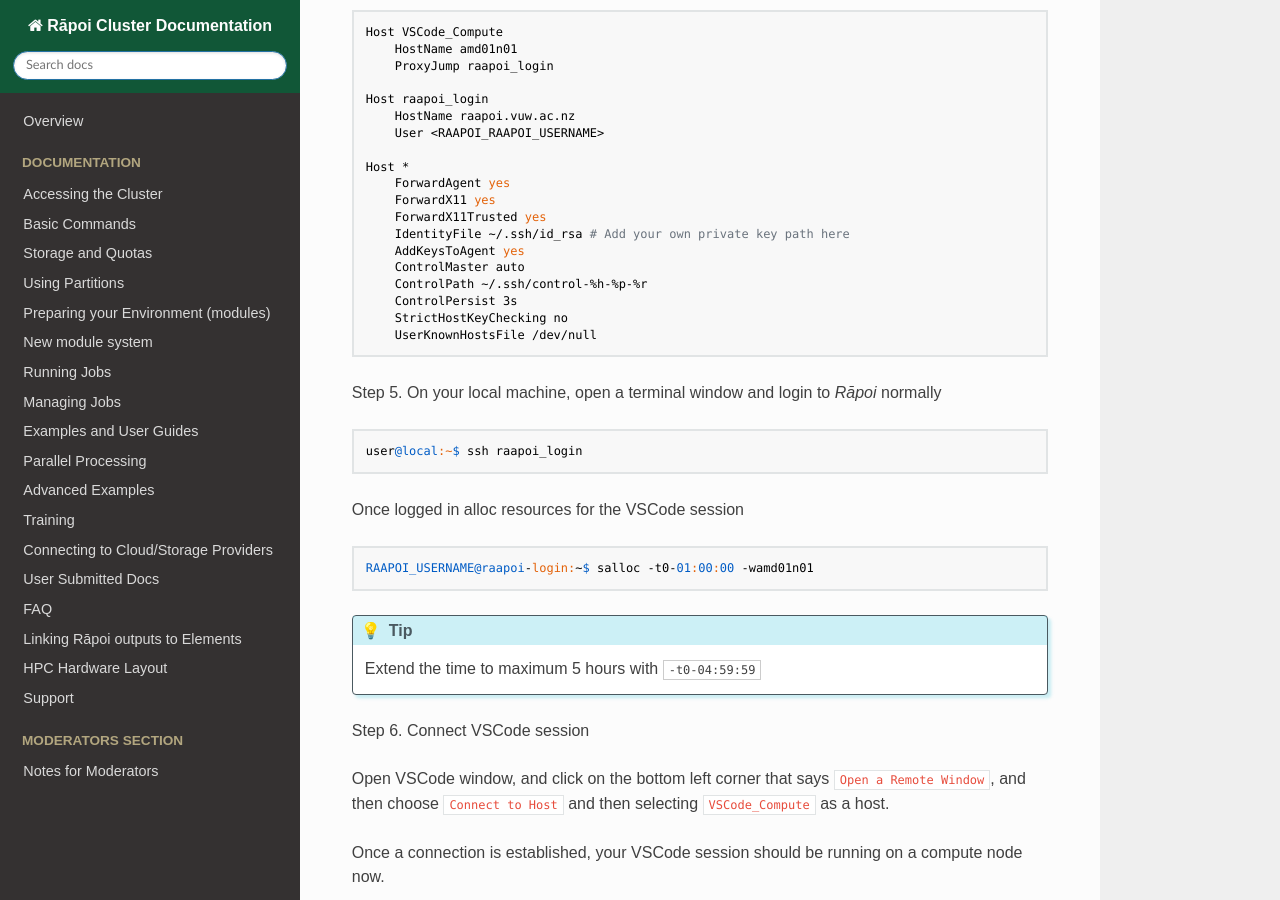
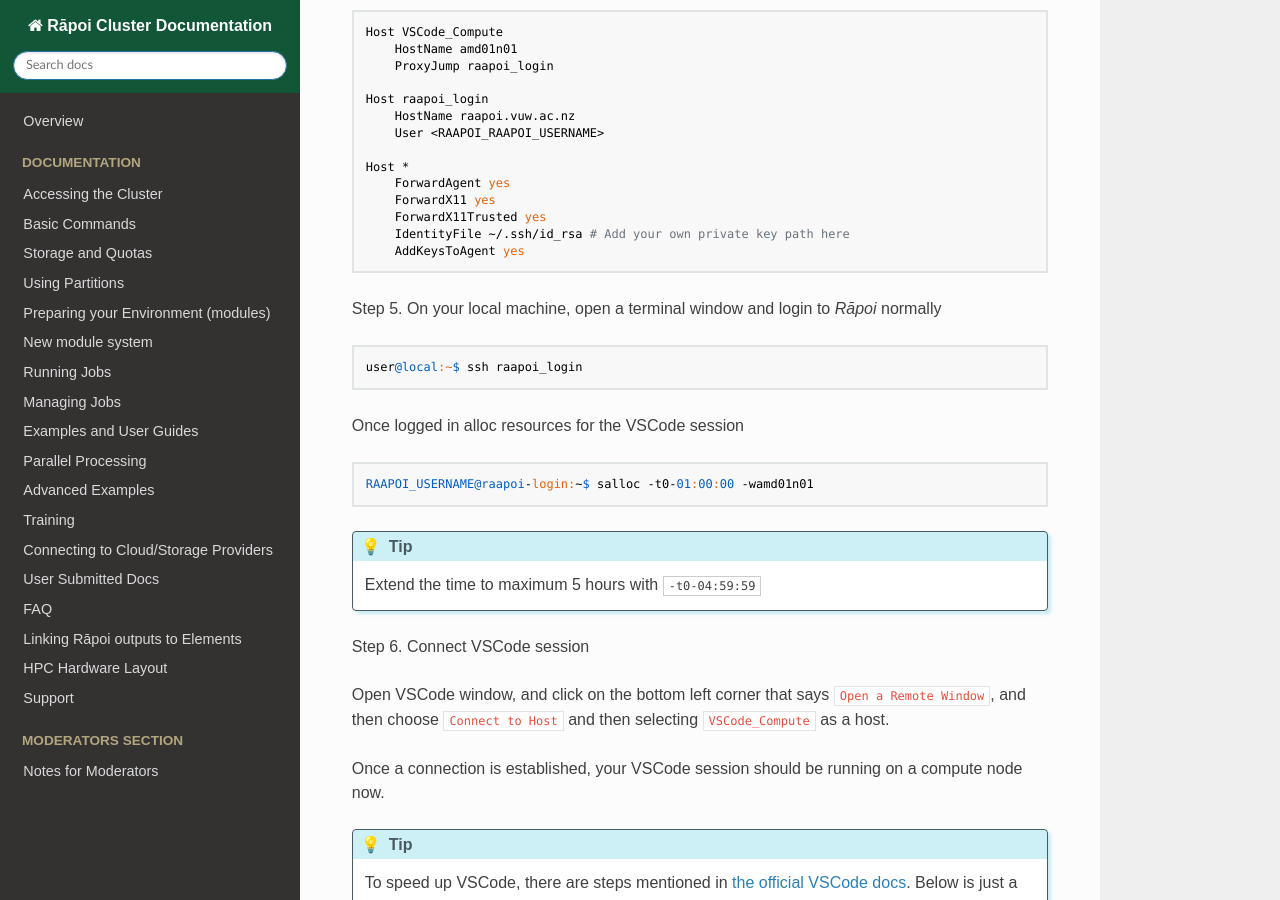
Before and after one commit to vuw-research-computing/raapoi-docs, an MkDocs documentation site: the page built from docs/usersub/vscode.md, in a window 1280 px wide and 900 px high, scrolled down 1055 px. Built offline with MkDocs 1.6.1, drawn with Linux system fonts in a browser that asks for light colours; nearby versions of some CDN libraries; some web fonts are replaced; a script that is not in the unit is left out.

Commit message:
Update User Submitted Docs
Add VSCode on compute instructions

````diff
--- a/docs/usersub/vscode.md
+++ b/docs/usersub/vscode.md
@@ -51,11 +51,6 @@
     ForwardX11Trusted yes
     IdentityFile ~/.ssh/id_rsa # Add your own private key path here
     AddKeysToAgent yes
-    ControlMaster auto
-    ControlPath ~/.ssh/control-%h-%p-%r
-    ControlPersist 3s
-    StrictHostKeyChecking no
-    UserKnownHostsFile /dev/null
 ```
 
 Step 5. On your local machine, open a terminal window and login to _Rāpoi_ normally
````
